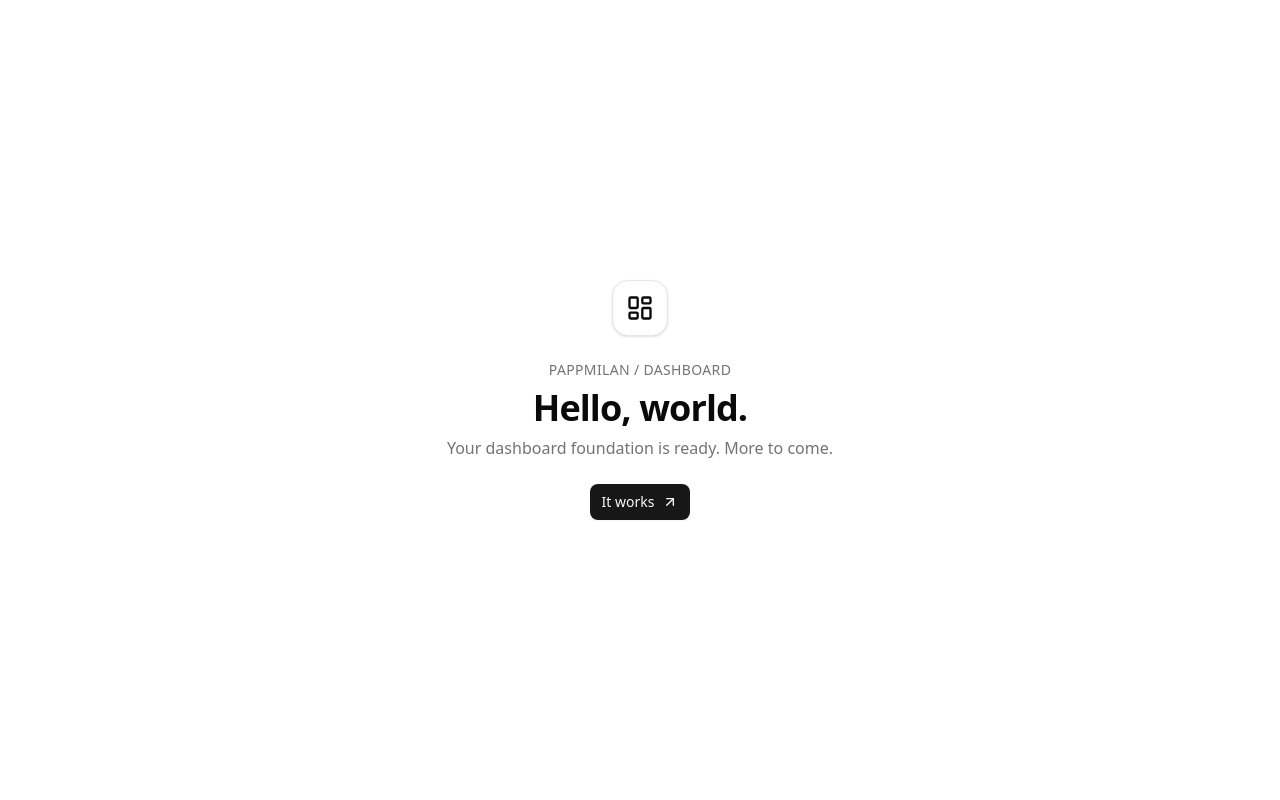
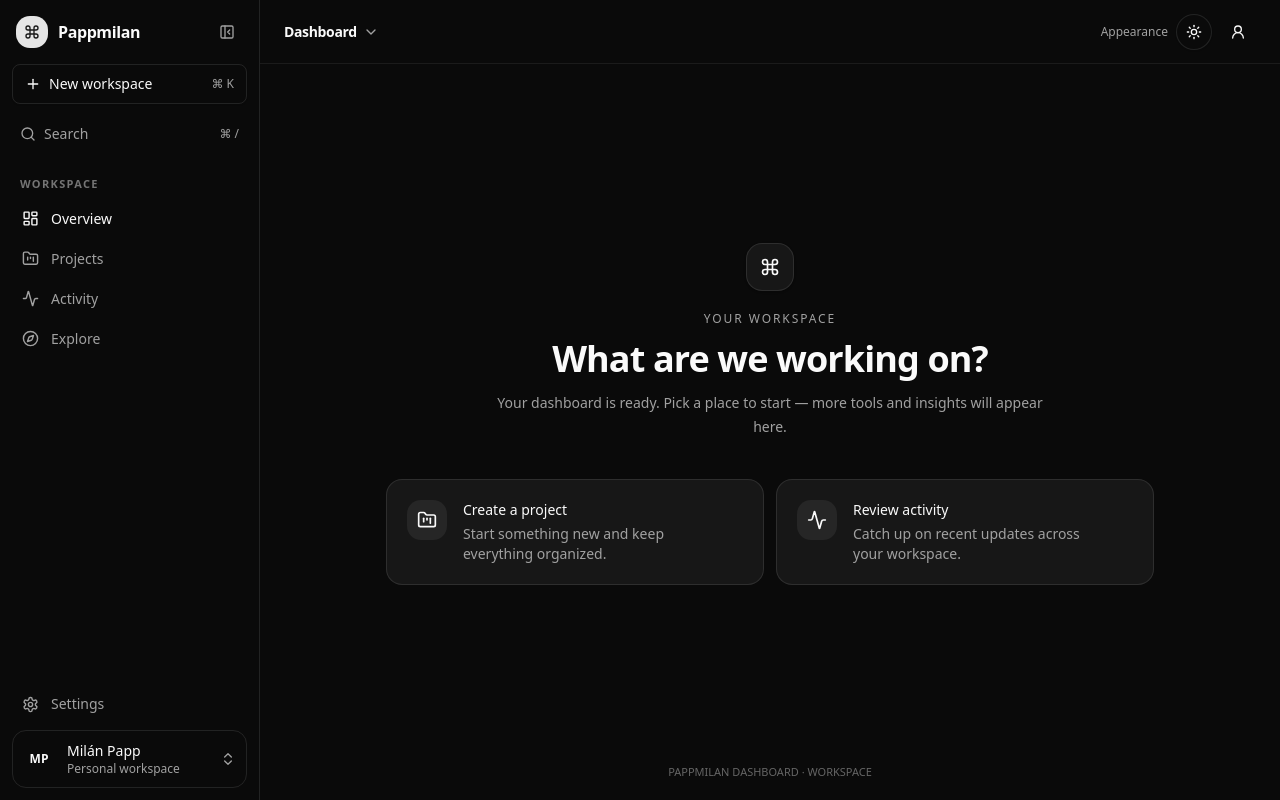
Before and after one commit to papp-milan/dashboard, a React (Vite) app: page / in a window 1280 px wide. Built offline with nearby package versions, Linux system fonts and the light colour scheme.

Commit message:
feat: add ChatGPT-style dashboard shell

```diff
--- a/src/App.tsx
+++ b/src/App.tsx
@@ -1,24 +1,172 @@
-import { ArrowUpRight, LayoutDashboard } from "lucide-react"
+import {
+  Activity,
+  ChevronDown,
+  ChevronsUpDown,
+  Command,
+  Compass,
+  FolderKanban,
+  LayoutDashboard,
+  Menu,
+  Moon,
+  PanelLeftClose,
+  Plus,
+  Search,
+  Settings,
+  Sun,
+  UserRound,
+} from "lucide-react"
+import { useEffect, useState } from "react"
 import { Button } from "@/components/ui/button"
 
+type Theme = "dark" | "light"
+
+const navigation = [
+  { label: "Overview", icon: LayoutDashboard, active: true },
+  { label: "Projects", icon: FolderKanban },
+  { label: "Activity", icon: Activity },
+  { label: "Explore", icon: Compass },
+]
+
 export default function App() {
+  const [theme, setTheme] = useState<Theme>("dark")
+  const [sidebarOpen, setSidebarOpen] = useState(true)
+
+  useEffect(() => {
+    const savedTheme = window.localStorage.getItem("dashboard-theme") as Theme | null
+    if (savedTheme === "light" || savedTheme === "dark") setTheme(savedTheme)
+  }, [])
+
+  useEffect(() => {
+    document.documentElement.classList.toggle("dark", theme === "dark")
+    window.localStorage.setItem("dashboard-theme", theme)
+  }, [theme])
+
   return (
-    <main className="flex min-h-svh items-center justify-center bg-background px-6 py-12 text-foreground">
-      <section className="w-full max-w-xl space-y-6 text-center">
-        <div className="mx-auto flex size-14 items-center justify-center rounded-2xl border bg-card shadow-sm">
-          <LayoutDashboard className="size-7" />
+    <div className="flex min-h-svh bg-background text-foreground">
+      <aside
+        className={`fixed inset-y-0 left-0 z-30 flex w-[260px] flex-col border-r border-sidebar-border bg-sidebar transition-transform duration-200 md:relative md:translate-x-0 ${sidebarOpen ? "translate-x-0" : "-translate-x-full md:hidden"}`}
+      >
+        <div className="flex h-16 items-center justify-between px-4">
+          <a href="#" className="flex items-center gap-2.5 font-semibold tracking-tight">
+            <span className="flex size-8 items-center justify-center rounded-xl bg-primary text-primary-foreground">
+              <Command className="size-4" />
+            </span>
+            <span>Pappmilan</span>
+          </a>
+          <Button variant="ghost" size="icon" className="size-8 text-muted-foreground" onClick={() => setSidebarOpen(false)} aria-label="Close sidebar">
+            <PanelLeftClose className="size-4" />
+          </Button>
         </div>
-        <div className="space-y-2">
-          <p className="text-sm font-medium tracking-wide text-muted-foreground">PAPPMILAN / DASHBOARD</p>
-          <h1 className="text-4xl font-semibold tracking-tight">Hello, world.</h1>
-          <p className="text-muted-foreground">
-            Your dashboard foundation is ready. More to come.
-          </p>
+
+        <div className="px-3 pb-3">
+          <Button variant="outline" className="h-10 w-full justify-start gap-2 border-sidebar-border bg-sidebar-accent/50 text-sidebar-foreground hover:bg-sidebar-accent">
+            <Plus className="size-4" />
+            New workspace
+            <span className="ml-auto text-xs text-muted-foreground">⌘ K</span>
+          </Button>
         </div>
-        <Button>
-          It works <ArrowUpRight data-icon="inline-end" />
-        </Button>
-      </section>
-    </main>
+
+        <div className="px-3 pb-2">
+          <button className="flex h-9 w-full items-center gap-2 rounded-lg px-2 text-sm text-muted-foreground transition-colors hover:bg-sidebar-accent hover:text-sidebar-foreground">
+            <Search className="size-4" />
+            Search
+            <span className="ml-auto text-xs">⌘ /</span>
+          </button>
+        </div>
+
+        <div className="px-3 pt-4">
+          <p className="px-2 pb-2 text-[11px] font-semibold uppercase tracking-[0.12em] text-muted-foreground/70">Workspace</p>
+          <nav className="space-y-1">
+            {navigation.map(({ label, icon: Icon, active }) => (
+              <button
+                key={label}
+                className={`flex h-9 w-full items-center gap-3 rounded-lg px-2.5 text-sm transition-colors ${active ? "bg-sidebar-accent font-medium text-sidebar-foreground" : "text-muted-foreground hover:bg-sidebar-accent hover:text-sidebar-foreground"}`}
+              >
+                <Icon className="size-[17px]" />
+                {label}
+              </button>
+            ))}
+          </nav>
+        </div>
+
+        <div className="mt-auto space-y-2 p-3">
+          <button className="flex h-9 w-full items-center gap-3 rounded-lg px-2.5 text-sm text-muted-foreground transition-colors hover:bg-sidebar-accent hover:text-sidebar-foreground">
+            <Settings className="size-[17px]" />
+            Settings
+          </button>
+          <div className="flex items-center gap-3 rounded-xl border border-sidebar-border p-2.5">
+            <div className="flex size-8 items-center justify-center rounded-full bg-sidebar-accent text-xs font-semibold">MP</div>
+            <div className="min-w-0 flex-1">
+              <p className="truncate text-sm font-medium">Milán Papp</p>
+              <p className="text-xs text-muted-foreground">Personal workspace</p>
+            </div>
+            <ChevronsUpDown className="size-4 text-muted-foreground" />
+          </div>
+        </div>
+      </aside>
+
+      <main className="flex min-h-svh min-w-0 flex-1 flex-col">
+        <header className="flex h-16 shrink-0 items-center justify-between border-b border-border/70 px-4 md:px-6">
+          <div className="flex items-center gap-3">
+            {!sidebarOpen && (
+              <Button variant="ghost" size="icon" className="size-9" onClick={() => setSidebarOpen(true)} aria-label="Open sidebar">
+                <Menu className="size-4" />
+              </Button>
+            )}
+            <button className="flex items-center gap-1.5 text-sm font-semibold tracking-tight hover:text-muted-foreground">
+              Dashboard <ChevronDown className="size-4 text-muted-foreground" />
+            </button>
+          </div>
+          <div className="flex items-center gap-2">
+            <span className="hidden text-xs text-muted-foreground sm:inline">Appearance</span>
+            <Button
+              variant="outline"
+              size="icon"
+              className="size-9 rounded-full"
+              onClick={() => setTheme(theme === "dark" ? "light" : "dark")}
+              aria-label={theme === "dark" ? "Switch to light mode" : "Switch to dark mode"}
+              title={theme === "dark" ? "Switch to light mode" : "Switch to dark mode"}
+            >
+              {theme === "dark" ? <Sun className="size-4" /> : <Moon className="size-4" />}
+            </Button>
+            <Button variant="ghost" size="icon" className="size-9 rounded-full" aria-label="Account">
+              <UserRound className="size-4" />
+            </Button>
+          </div>
+        </header>
+
+        <section className="flex flex-1 items-center justify-center px-5 py-16">
+          <div className="w-full max-w-3xl">
+            <div className="mx-auto mb-10 max-w-xl text-center">
+              <div className="mx-auto mb-5 flex size-12 items-center justify-center rounded-2xl border border-border bg-card shadow-sm">
+                <Command className="size-5" />
+              </div>
+              <p className="mb-3 text-xs font-medium uppercase tracking-[0.16em] text-muted-foreground">Your workspace</p>
+              <h1 className="text-3xl font-semibold tracking-tight sm:text-4xl">What are we working on?</h1>
+              <p className="mt-3 text-sm leading-6 text-muted-foreground">Your dashboard is ready. Pick a place to start — more tools and insights will appear here.</p>
+            </div>
+
+            <div className="grid gap-3 sm:grid-cols-2">
+              {[
+                { title: "Create a project", description: "Start something new and keep everything organized.", icon: FolderKanban },
+                { title: "Review activity", description: "Catch up on recent updates across your workspace.", icon: Activity },
+              ].map(({ title, description, icon: Icon }) => (
+                <button key={title} className="group flex items-start gap-4 rounded-2xl border border-border bg-card p-5 text-left transition-all hover:border-ring/50 hover:bg-accent/50">
+                  <span className="flex size-10 shrink-0 items-center justify-center rounded-xl bg-secondary text-secondary-foreground">
+                    <Icon className="size-5" />
+                  </span>
+                  <span className="min-w-0">
+                    <span className="block text-sm font-medium">{title}</span>
+                    <span className="mt-1 block text-sm leading-5 text-muted-foreground">{description}</span>
+                  </span>
+                  <span className="ml-auto text-muted-foreground opacity-0 transition-opacity group-hover:opacity-100">↗</span>
+                </button>
+              ))}
+            </div>
+          </div>
+        </section>
+        <footer className="px-6 pb-5 text-center text-[11px] text-muted-foreground/60">PAPPMILAN DASHBOARD · WORKSPACE</footer>
+      </main>
+    </div>
   )
 }
```
